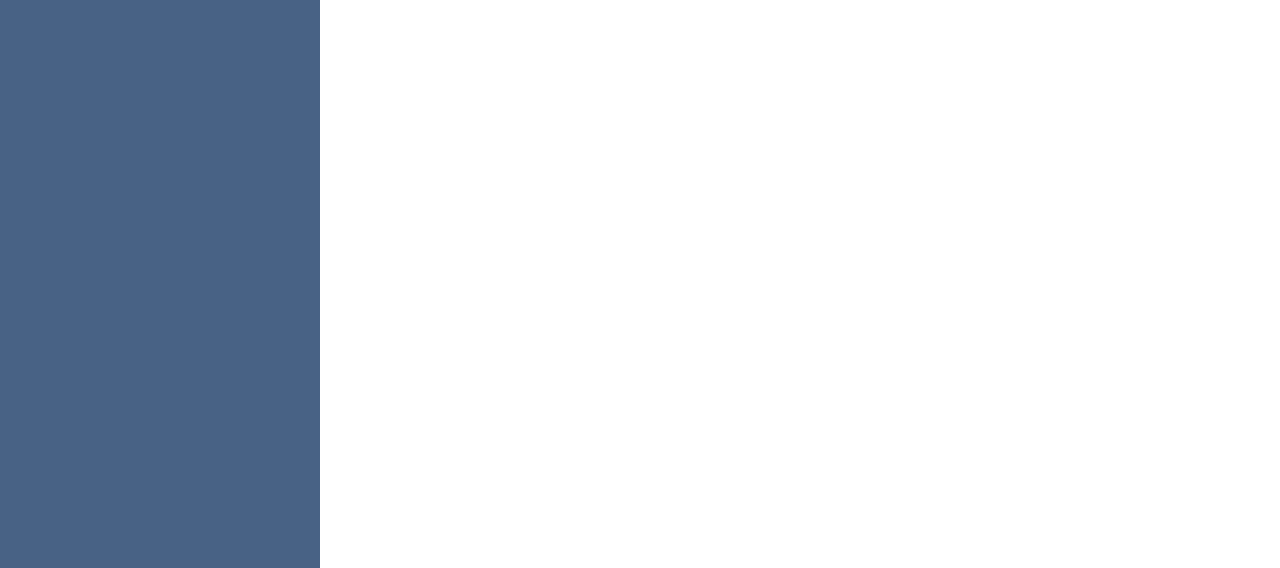
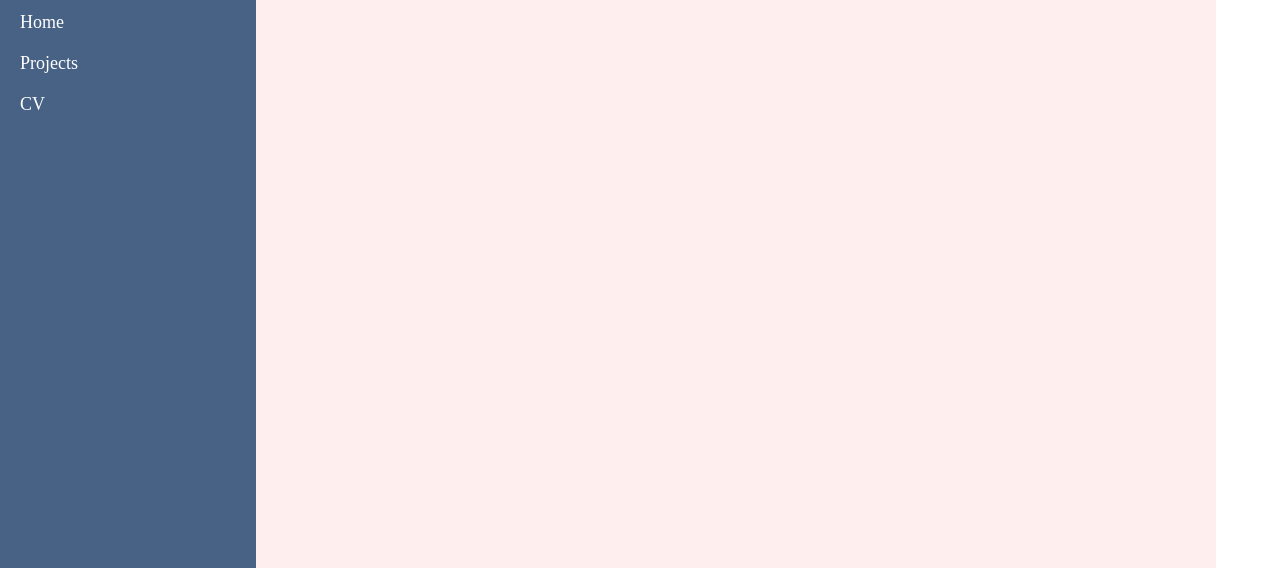
Before and after one commit to JoseMolleda11/josemolleda11.github.io, an Astro site: page / in a window 1280 px wide. Shown: the part 232-800 px from the top of the page. Built offline with nearby package versions, Linux system fonts and the light colour scheme; Astro itself is replaced by a stand-in of ours.

Commit message:
New changes

```diff
--- /dev/null
+++ b/src/components/Sidebar.astro
@@ -0,0 +1,31 @@
+---
+
+---
+
+<div class="sidebar">
+  <a href="/">Home</a>
+  <a href="/">Projects</a>
+  <a href="/">CV</a>
+</div>
+
+
+<style>
+  .sidebar {
+    width: 100%;
+    background-color: rgb(72, 98, 133);
+    padding: 20px;
+  }
+
+  .sidebar a {
+    display: block;
+    margin: 0px 20px;
+    padding: 10px 0;
+    text-decoration: none;
+    color: rgb(255, 255, 255);
+    font-size: 18px;
+  }
+
+  .sidebar a:hover {
+    background-color: #333b75;
+  }
+</style>
--- a/src/layouts/Layout.astro
+++ b/src/layouts/Layout.astro
@@ -1,5 +1,6 @@
 ---
 const imageSrc = "/profile.jpg";
+import Sidebar from "../components/Sidebar.astro";
 ---
 
 <!doctype html>
@@ -7,14 +8,18 @@ const imageSrc = "/profile.jpg";
 	<head>
 		<meta charset="UTF-8" />
 		<meta name="viewport" content="width=device-width" />
-		<link rel="icon" type="image/png" href="/public/Logo.png" />
+		<link rel="icon" type="image/png" href="/Logo.png" />
 		<meta name="generator" content={Astro.generator} />
 		<title>Jose Molleda</title>
 	</head>
 	<body>
 		<aside>
 			<slot name="jl"/>
+			<br><br><br>
 			<img src={imageSrc} alt="Profile Picture" class="profile-image" />
+			<div class="sidebar-container">
+				<Sidebar />
+			</div>
 		</aside>
 		<main>
 			<slot name="mr"/>
@@ -33,21 +38,21 @@ const imageSrc = "/profile.jpg";
 	}
 
 	aside {
-		width: 25%;
+		width: 20%;
 		height: 100vh;
 		display: flex;
 		background-color: rgb(72, 98, 133);
+		flex-direction: column; /* Stack elements vertically */
 	}
 
 	main {
 		width: 75%;
 		height: 100vh;
-		background-color: white;
+		background-color: rgb(254, 238, 238);
 		display: flex;
 	}
 
  	.profile-image {
-		padding: 70px;
 		width: 150px; /* Ajusta el tamaño según necesites */
 		height: 150px;
 		border-radius: 50%; /* Hace la imagen circular */
@@ -60,4 +65,14 @@ const imageSrc = "/profile.jpg";
 	.profile-image:hover {
 		transform: scale(1.05); /* Hace que la imagen crezca al acercar el cursor */
 	}
+
+	/* Sidebar container */
+	.sidebar-container {
+		width: 100%;
+		display: flex;
+		flex-direction: column;
+		align-items: center; /* Center links */
+		margin-top: 10px;
+	}
+
 </style>
```
Also changed, not shown: src/pages/index.astro (+14 -6 lines).
